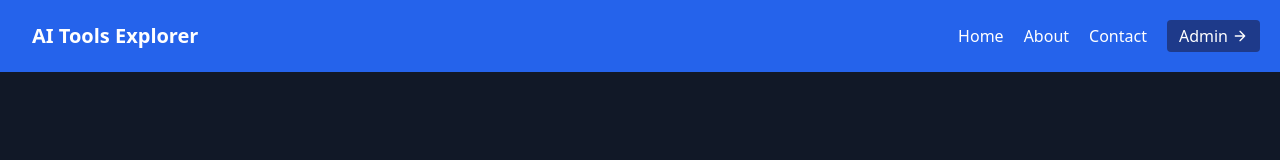
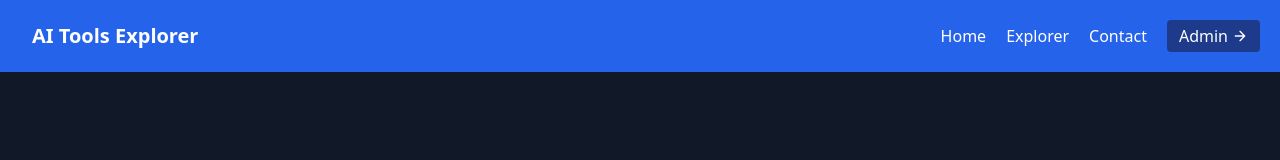
Before and after one commit to NabeelSohail-30/AI-Tools-Explorer, a React (Create React App) app in the folder client/: page /Contact in a window 1280 px wide. Shown: the top 160 px of the page. Built offline with nearby package versions, Linux system fonts and the light colour scheme.

Commit message:
explorere instead of abut

```diff
--- a/client/src/components/Header.jsx
+++ b/client/src/components/Header.jsx
@@ -13,8 +13,8 @@
           <Link to={"/"} className="mr-5 hover:text-gray-900">
             Home
           </Link>
-          <Link to={"/About"} className="mr-5 hover:text-gray-900">
-            About
+          <Link to={"/Explorer"} className="mr-5 hover:text-gray-900">
+            Explorer
           </Link>
           <Link to={"/Contact"} className="mr-5 hover:text-gray-900">
             Contact
```
